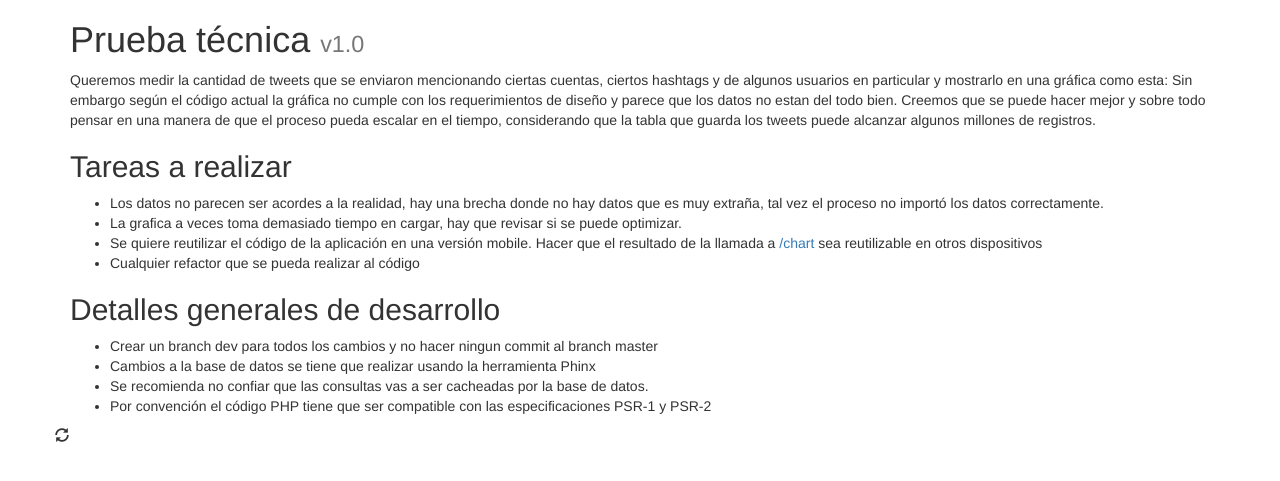
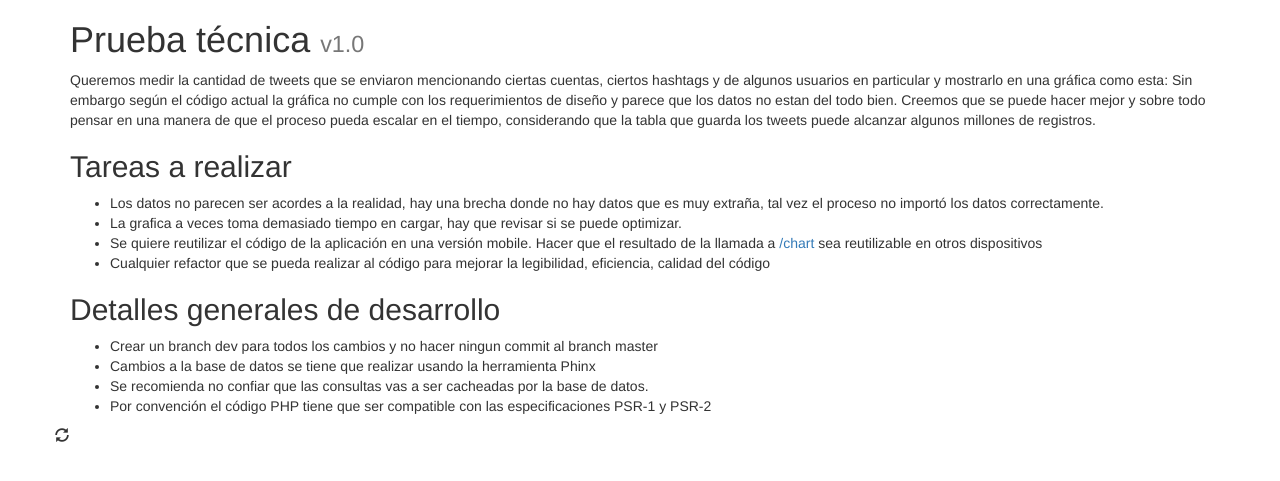
Before and after one commit to asgallettoh/bunker_test, a PHP site: template templates/index.twig in a window 1280 px wide. Shown: the top 481 px of the page. Run offline with PHP 8.4, Linux system fonts and the light colour scheme; the template is opened without the code that fills it, so the values that code supplies are empty; some libraries are stand-ins or nearby versions.

Commit message:
Minor fixes

```diff
--- a/html/index.php
+++ b/html/index.php
@@ -6,7 +6,7 @@ $app = new \Slim\Slim(array('mode' => 'production', 'debug' => false ));
 $loader = new Twig_Loader_Filesystem('../templates');
 $twig = new Twig_Environment($loader, array());
 $db = new PDO('mysql:host=localhost;port=3306;dbname=bunker', 'root', 'bunker', array(PDO::MYSQL_ATTR_INIT_COMMAND => "SET NAMES utf8; SET SESSION query_cache_type = OFF;"));
-define('REPORT_START', '2014-08-22');
+define('REPORT_START', '2014-08-22'); //for some reason let's consider the report is taken from this date onwards
 
 $app->get('/', function () use ($twig) {
 	echo $twig->render('index.twig');
--- a/templates/index.twig
+++ b/templates/index.twig
@@ -14,7 +14,7 @@
         <li>Los datos no parecen ser acordes a la realidad, hay una brecha donde no hay datos que es muy extraña, tal vez el proceso no importó los datos correctamente.</li>
         <li>La grafica a veces toma demasiado tiempo en cargar, hay que revisar si se puede optimizar.</li>
         <li>Se quiere reutilizar el código de la aplicación en una versión mobile. Hacer que el resultado de la llamada a <a href="/chart">/chart</a> sea reutilizable en otros dispositivos</li>
-        <li>Cualquier refactor que se pueda realizar al código</li>
+        <li>Cualquier refactor que se pueda realizar al código para mejorar la legibilidad, eficiencia, calidad del código</li>
     </ul>
 
     <h2>Detalles generales de desarrollo</h2>
```
